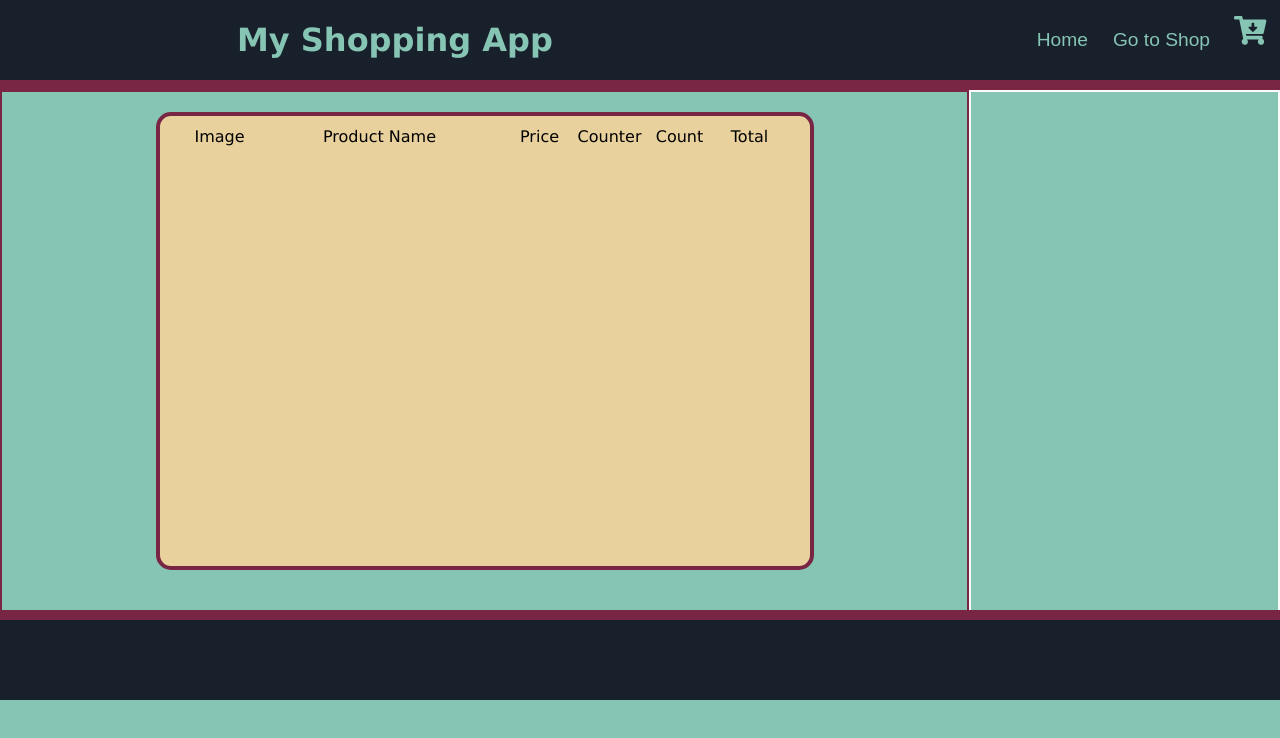
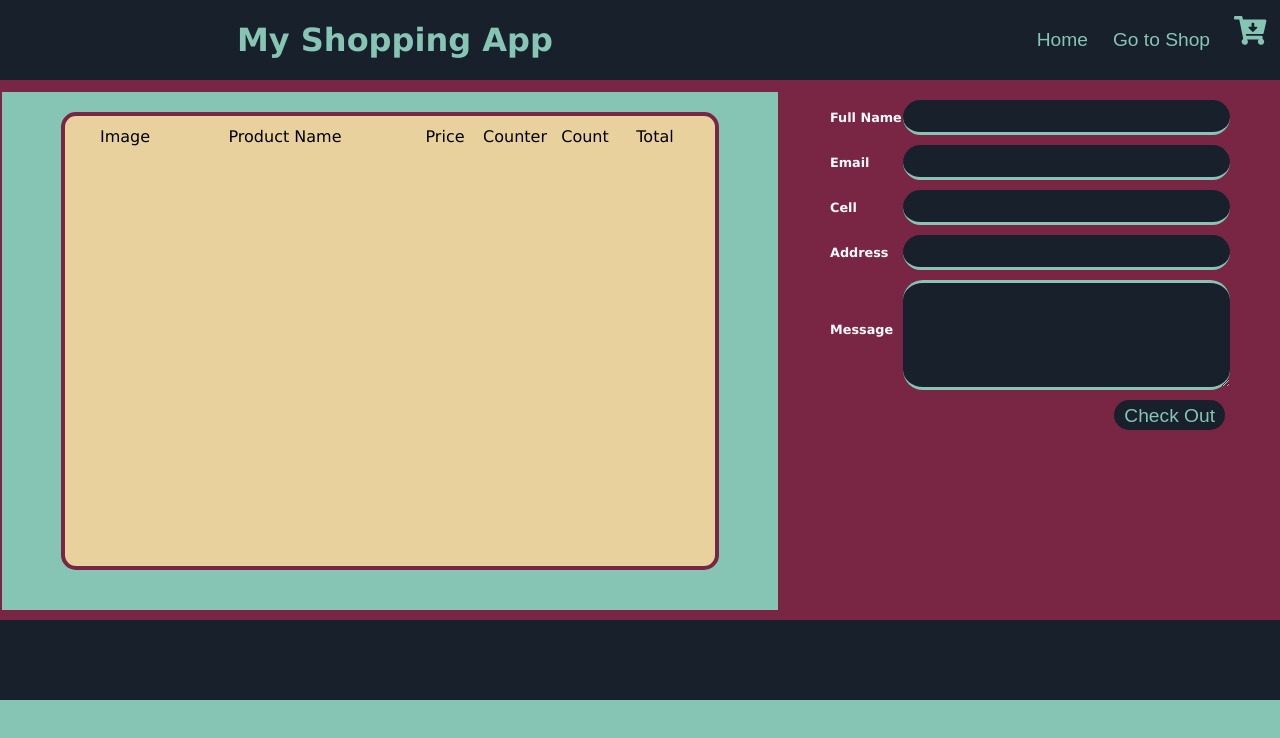
Before and after one commit to JPMCrain/my_shopping_app, a React (Create React App) app in the folder my_shopping_app/: page /checkout in a window 1280 px wide. Shown: the top 738 px of the page. Built offline with nearby package versions, Linux system fonts and the light colour scheme.

Commit message:
Added CheckOutForm component and styled

```diff
--- /dev/null
+++ b/my_shopping_app/src/components/CheckOutForm/CheckOutForm.jsx
@@ -0,0 +1,63 @@
+import React, { Component } from 'react'
+import styles from './index.module.css';
+
+class CheckOutForm extends Component {
+	render() {
+		return (
+			<div>
+				<form action="">
+					<div className={styles.form__wrapper}>
+						<div className={styles.inputfield__wrapper}>
+							<h4>Full Name</h4>
+							<input
+								className={styles.input}
+								type="text"
+
+							/>
+						</div>
+						<div className={styles.inputfield__wrapper}>
+							<h4>Email</h4>
+							<input
+								className={styles.input}
+								type="text"
+
+							/>
+						</div>
+						<div className={styles.inputfield__wrapper}>
+							<h4>Cell</h4>
+							<input
+								className={styles.input}
+								type="number"
+
+							/>
+						</div>
+						<div className={styles.inputfield__wrapper}>
+							<h4>Address</h4>
+							<input
+								className={styles.input}
+								type="text"
+
+							/>
+						</div>
+						<div className={styles.Message__wrapper}>
+							<h4>Message</h4>
+							<textarea
+								className={styles.message}
+								type="text"
+							>
+
+							</textarea>
+						</div>
+						<div className={styles.button__wrapper}>
+							<button className={styles.button}>
+								Check Out
+							</button>
+						</div>
+					</div>
+				</form>
+			</div>
+		)
+	}
+}
+
+export default CheckOutForm;
--- /dev/null
+++ b/my_shopping_app/src/components/CheckOutForm/index.module.css
@@ -0,0 +1,121 @@
+.form__wrapper {
+	display: flex;
+	flex-direction: column;
+	align-items: center;
+	height: 350px;
+
+}
+
+.inputfield__wrapper {
+	font-size: 0.8em;
+	color: snow;
+	margin-top: 10px;
+	width: 400px;
+	display: flex;
+	justify-content: space-between;
+	line-height: 35px;
+}
+
+.input {
+	font-size: 1.6em;
+	padding-left: 15px;
+	border: none;
+	border-radius: 20px;
+	outline: none;
+	width: 310px;
+	height: 30px;
+	color: #782644;
+	background-color: #18202c;
+	border-bottom: 3px solid #86c4b3;
+}
+.input:hover {
+	background-color: #86c4b3;
+	border-bottom: 3px solid #18202c;
+}
+.inputActive {
+	font-size: 1.6em;
+	padding-left: 15px;
+	border: none;
+	border-radius: 20px;
+	outline: none;
+	width: 310px;
+	height: 30px;
+	color: #782644;
+	background-color: #86c4b3;
+	border-bottom: 3px solid #18202c;
+}
+
+.Message__wrapper {
+	color: snow;
+
+	font-size: 0.8em;
+	margin-top: 10px;
+	width: 400px;
+	display: flex;
+	justify-content: space-between;
+	line-height: 100px;
+}
+
+.message {
+	font-size: 2em;
+	padding-left: 15px;
+	border: none;
+	border-radius: 20px;
+	outline: none;
+	width: 310px;
+	height: 100px;
+	color: #782644;
+	background-color: #18202c;
+	border-bottom: 3px solid #86c4b3;
+	border-top: 3px solid #86c4b3;
+}
+
+.message:hover {
+	color: #782644;
+	background-color: #86c4b3;
+	border-top: 3px solid #18202c;
+	border-bottom: 3px solid #18202c;
+}
+
+.messageActive {
+	font-size: 2em;
+	padding-left: 15px;
+	border: none;
+	border-radius: 20px;
+	outline: none;
+	width: 310px;
+	height: 100px;
+	color: #782644;
+	background-color: #86c4b3;
+	border-bottom: 3px solid #86c4b3;
+	border-top: 3px solid #86c4b3;
+
+}
+
+.button__wrapper {
+	display: flex;
+	justify-content: flex-end;
+	align-items: center;
+	width: 400px;
+	height: 80px;
+}
+
+.button {
+	border: none;
+	outline: none;
+	height: 30px;
+	font-size: 1.2em;
+	padding: 5px;
+	margin-right: 5px;
+	padding-left: 10px;
+	padding-right: 10px;
+	border-radius: 20px;
+	background-color: #18202c;
+	color: #86c4b3;
+}
+
+.button:hover {
+	color: #782644;
+	background-color: #86c4b3;
+	border-bottom: 3px solid #18202c;
+}
--- a/my_shopping_app/src/pages/CheckOutPage/CheckOutPage.jsx
+++ b/my_shopping_app/src/pages/CheckOutPage/CheckOutPage.jsx
@@ -4,6 +4,7 @@ import Header from '../../components/Header/Header.jsx';
 import Footer from '../../components/Footer/Footer.jsx';
 import CartItem from '../../components/CartItem/CartItem';
 import CartItemHeader from '../../components/CartItemHeader/CartItemHeader';
+import CheckOutForm from '../../components/CheckOutForm/CheckOutForm';
 
 class CheckOutPage extends Component {
 	render() {
@@ -24,7 +25,7 @@ class CheckOutPage extends Component {
 								counter="Counter"
 							/>
 							{
-							checkOutCartState.map((item, index)=>{
+								checkOutCartState.map((item, index) => {
 									return (
 										<CartItem
 											key={index}
@@ -40,7 +41,7 @@ class CheckOutPage extends Component {
 
 					</div>
 					<div className={styles.midWrapper__section2}>
-
+						<CheckOutForm />
 					</div>
 				</div>
 				<Footer />
--- a/my_shopping_app/src/pages/CheckOutPage/index.module.css
+++ b/my_shopping_app/src/pages/CheckOutPage/index.module.css
@@ -31,7 +31,7 @@
 }
 
 .midWrapper__section2 {
-	flex-grow: 2;
+	width: 500px;
 	height: 520px;
-	border: 2px solid snow;
+	background-color:  #782644;
 }
```
Lines whose indentation alone changed are shown as unchanged.
